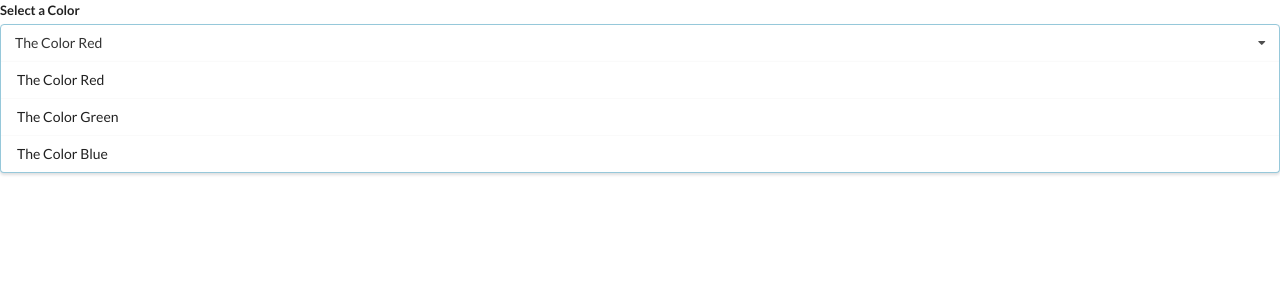
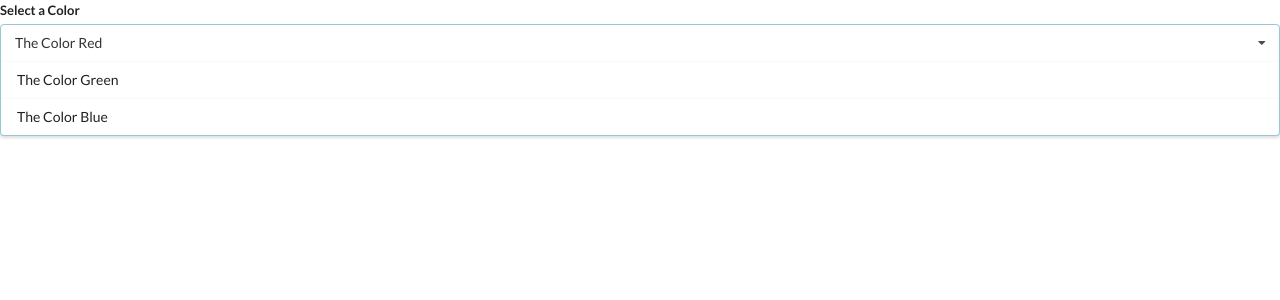
Before and after one commit to ncoughlin/react-widgets, a React (Create React App) app: page / in a window 1280 px wide. Shown: the top 300 px of the page. Built offline with nearby package versions, Linux system fonts and the light colour scheme.

Commit message:
filtered current selection from render list

```diff
--- a/src/components/Dropdown.js
+++ b/src/components/Dropdown.js
@@ -1,7 +1,12 @@
 import React from "react";
 
 const Dropdown = ({ dropdownOptions, selected, onSelectedChange }) => {
-  const mappedDropdownOptions = dropdownOptions.map((option) => {
+  const renderedOptions = dropdownOptions.map((option) => {
+    // if current selection is equal to option do not generate div
+    if (option.value === selected.value){
+      return null;
+    }
+
     return (
       <div
         key={option.value}
@@ -21,7 +26,7 @@ const Dropdown = ({ dropdownOptions, selected, onSelectedChange }) => {
         <div className="ui selection dropdown visible active">
           <i className="dropdown icon"></i>
           <div className="text">{selected.label}</div>
-          <div className="menu visible transition">{mappedDropdownOptions}</div>
+          <div className="menu visible transition">{renderedOptions}</div>
         </div>
       </div>
     </div>
```
